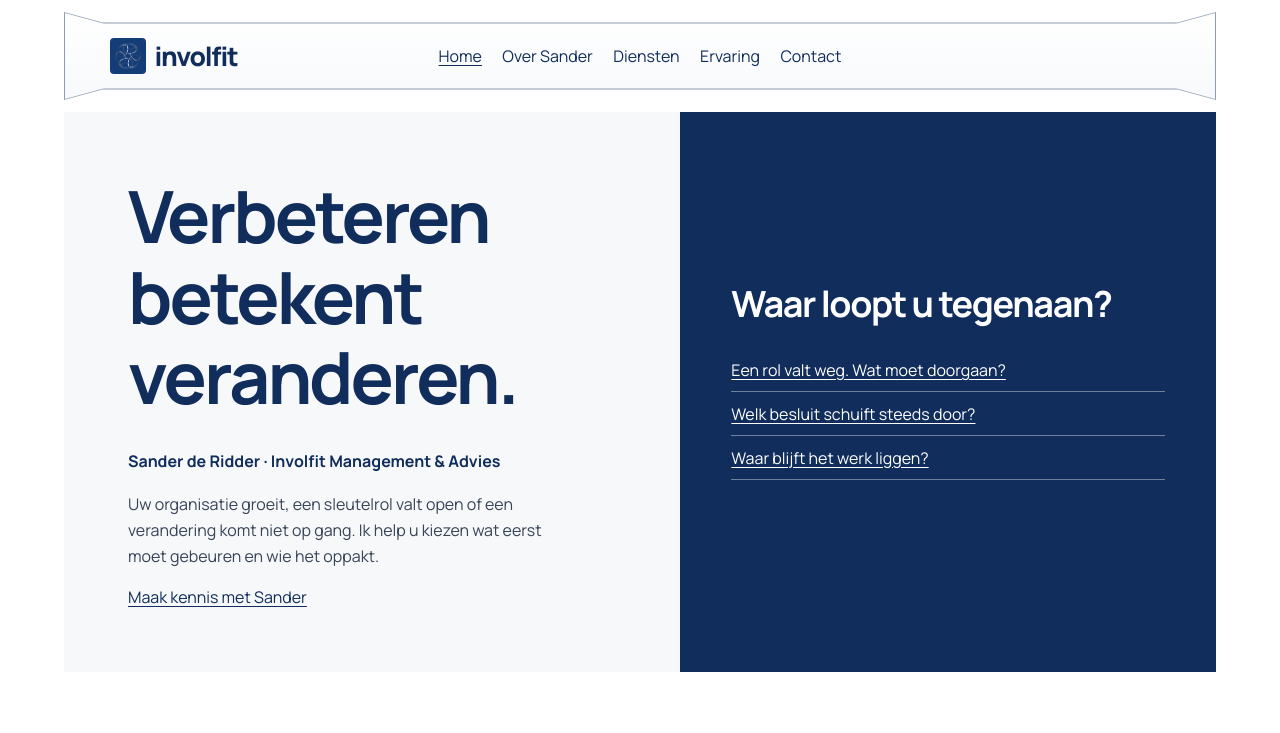
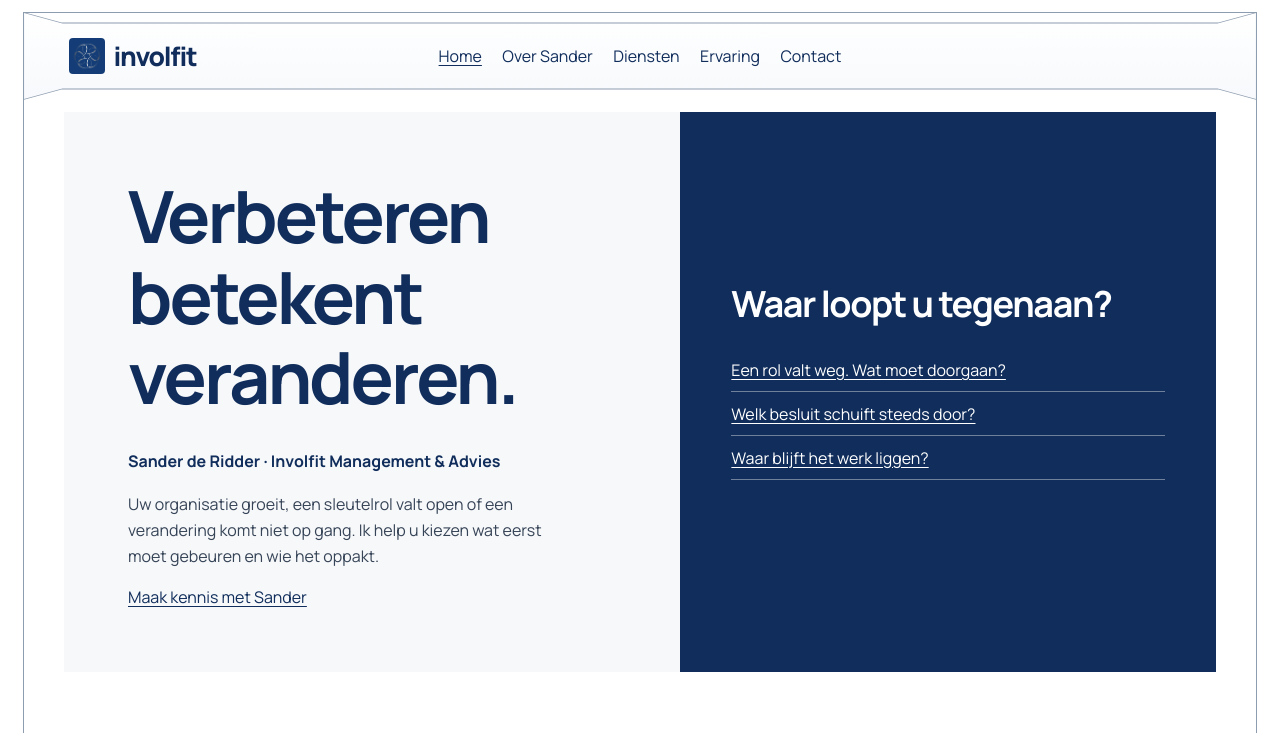
Before and after one commit to Runeinvolfit-digital/Ai-Team, an Astro site in the folder projects/involfit/: page / in a window 1280 px wide. Shown: the top 733 px of the page. Built offline with nearby package versions, Linux system fonts and the light colour scheme; Astro itself is replaced by a stand-in of ours.

Commit message:
Connect the Involfit navigation to a full page frame

```diff
--- a/projects/involfit/public/site.css
+++ b/projects/involfit/public/site.css
@@ -7,10 +7,32 @@
   --ink: #102d5b;
   --muted: #364457;
   --gutter: clamp(1.25rem, 5vw, 4.5rem);
+  --frame-width: min(calc(100% - 2 * clamp(.55rem, 1.8vw, 1.75rem)), 86rem);
+  --frame-line: #8e9caf;
+  --frame-offset: .75rem;
 }
 
 * { box-sizing: border-box; }
-body { margin: 0; min-height: 100vh; display: flex; flex-direction: column; }
+body {
+  position: relative;
+  margin: 0;
+  padding-block: var(--frame-offset);
+  min-height: 100vh;
+  display: flex;
+  flex-direction: column;
+}
+body::before {
+  content: "";
+  box-sizing: border-box;
+  position: absolute;
+  z-index: 1;
+  inset-block: var(--frame-offset);
+  inset-inline: 0;
+  width: var(--frame-width);
+  margin-inline: auto;
+  border: 1px solid var(--frame-line);
+  pointer-events: none;
+}
 main { flex: 1; }
 .shell { width: min(calc(100% - 2 * var(--gutter)), 80rem); margin-inline: auto; }
 a { color: var(--ink); text-underline-offset: .2em; overflow-wrap: anywhere; }
@@ -39,7 +61,8 @@ h2 { font-size: clamp(1.4rem, 3vw, 2.25rem); font-weight: 650; }
   align-items: center;
   gap: .65rem;
   min-height: 5.5rem;
-  margin-block: .75rem;
+  width: var(--frame-width);
+  margin-bottom: .75rem;
   padding: var(--notch) calc(var(--chamfer) + .45rem);
 }
 
@@ -54,7 +77,7 @@ h2 { font-size: clamp(1.4rem, 3vw, 2.25rem); font-weight: 650; }
     calc(100% - var(--chamfer)) calc(100% - var(--notch)),
     var(--chamfer) calc(100% - var(--notch)), 0 100%);
 }
-.site-header::before { background: #8e9caf; }
+.site-header::before { background: var(--frame-line); }
 .site-header::after { inset: 1px; background: linear-gradient(#fff, #f7f9fc); }
 .site-header > .header-wordmark { justify-self: start; }
 .site-header .desktop-nav { flex-wrap: nowrap; gap: clamp(.65rem, 1.6vw, 1.55rem); }
@@ -66,7 +89,7 @@ h2 { font-size: clamp(1.4rem, 3vw, 2.25rem); font-weight: 650; }
 .site-header nav a { padding-block: .55rem; text-decoration: none; }
 .site-header nav a:hover, .site-header [aria-current="page"] { text-decoration: underline; }
 .mobile-nav { display: none; }
-.site-footer { margin-top: clamp(2.5rem, 7vw, 6rem); background: #f5f7fa; }
+.site-footer { width: var(--frame-width); margin: clamp(2.5rem, 7vw, 6rem) auto 0; background: #f5f7fa; }
 .site-footer .shell { padding-block: 1.5rem; }
 .site-footer p, .footer-links { font-size: .9rem; margin: 0; }
 
@@ -123,7 +146,7 @@ summary { cursor: pointer; min-height: 44px; }
     --notch: .35rem;
     grid-template-columns: 1fr auto;
     min-height: 4rem;
-    margin-block: .5rem;
+    margin-bottom: .5rem;
   }
   .site-header .desktop-nav { display: none; }
   .mobile-nav { display: block; margin-left: auto; }
@@ -141,7 +164,7 @@ summary { cursor: pointer; min-height: 44px; }
   }
   .mobile-nav nav a { min-height: 44px; padding: .65rem .45rem; border-top: 1px solid var(--line); }
   .hero, .introduction { grid-template-columns: minmax(0, 1fr); }
-  .hero { width: 100%; }
+  .hero { width: var(--frame-width); }
   .hero-copy { padding-inline: var(--gutter); }
   .portrait { height: auto; min-height: 0; aspect-ratio: 1; }
   .introduction { gap: .5rem; }
```
Also changed, not shown: projects/involfit/review/contact-desktop.png, projects/involfit/review/contact-mobiel.png, projects/involfit/review/diensten-desktop.png, projects/involfit/review/diensten-mobiel.png, projects/involfit/review/ervaring-desktop.png, projects/involfit/review/ervaring-mobiel.png, projects/involfit/review/home-desktop.png, projects/involfit/review/home-mobiel.png, projects/involfit/review/over-sander-desktop.png, projects/involfit/review/over-sander-mobiel.png, projects/involfit/review/privacy-desktop.png, projects/involfit/review/privacy-mobiel.png, 1 other file.
